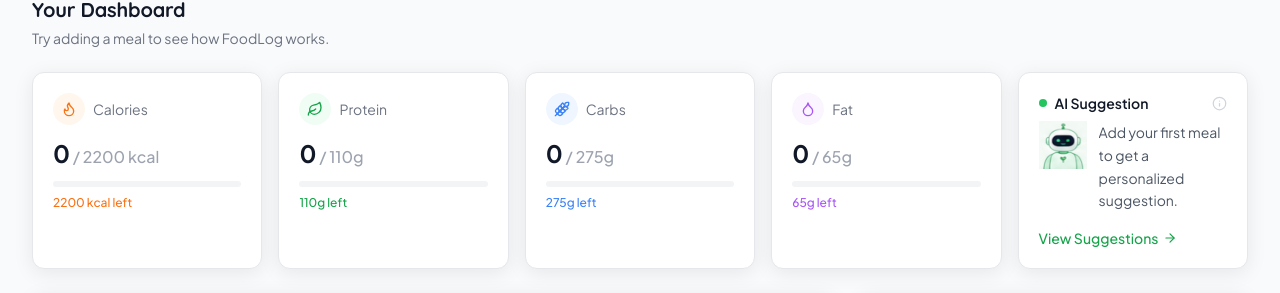
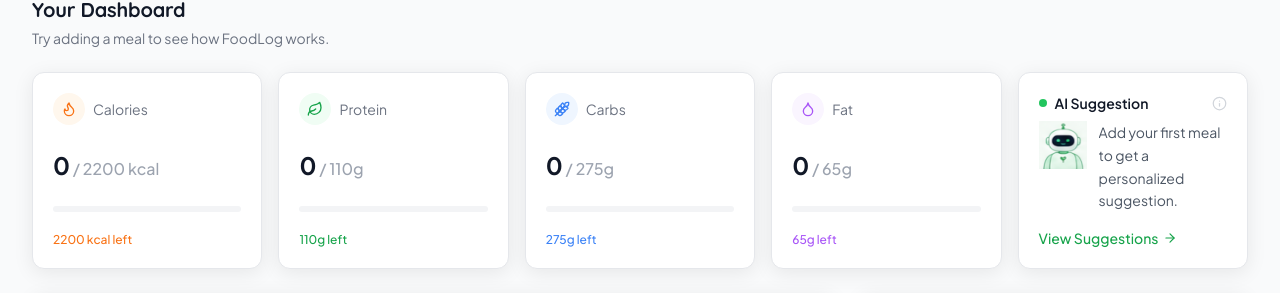
Before and after one commit to Anshu-1506/FoodLog, a React (Vite) app in the folder frontend/: page /demo in a window 1280 px wide. Shown: the part 154-447 px from the top of the page. Built offline with nearby package versions, Linux system fonts and the light colour scheme; no server answers.

Commit message:
Stabilize dashboard card row height

```diff
--- a/frontend/src/components/dashboard/AISuggestionCard.jsx
+++ b/frontend/src/components/dashboard/AISuggestionCard.jsx
@@ -5,7 +5,7 @@ const AISuggestionCard = ({
   suggestion
 }) => {
   const navigate = useNavigate();
-  return <div className="bg-white border border-gray-200 rounded-xl p-5 shadow-[0_4px_20px_rgba(0,0,0,0.08)] hover:shadow-[0_8px_28px_rgba(0,0,0,0.12)] transition-shadow">
+  return <div className="bg-white border border-gray-200 rounded-xl p-5 shadow-[0_4px_20px_rgba(0,0,0,0.08)] hover:shadow-[0_8px_28px_rgba(0,0,0,0.12)] transition-shadow h-full flex flex-col justify-between">
       <div className="flex items-center justify-between mb-2">
         <div className="flex items-center gap-2">
           <span className="w-2 h-2 bg-brand-500 rounded-full" />
--- a/frontend/src/components/dashboard/MacroCard.jsx
+++ b/frontend/src/components/dashboard/MacroCard.jsx
@@ -31,7 +31,7 @@ const MacroCard = ({
   const c = colorMap[color];
   const remaining = Math.max(goal - value, 0);
   const pct = Math.min(value / goal * 100, 100);
-  return <div className="bg-white border border-gray-100 rounded-xl p-5 shadow-[0_4px_20px_rgba(0,0,0,0.08)] hover:shadow-[0_8px_28px_rgba(0,0,0,0.12)] transition-shadow border-gray-200">
+  return <div className="bg-white border border-gray-200 rounded-xl p-5 shadow-[0_4px_20px_rgba(0,0,0,0.08)] hover:shadow-[0_8px_28px_rgba(0,0,0,0.12)] transition-shadow h-full flex flex-col justify-between">
       <div className="flex items-center gap-2 mb-3">
         <div className={`w-8 h-8 rounded-full flex items-center justify-center ${c.bg}`}>
           <Icon size={16} className={c.text} />
--- a/frontend/src/pages/Dashboard.jsx
+++ b/frontend/src/pages/Dashboard.jsx
@@ -109,7 +109,7 @@ const Dashboard = () => {
           </div>
         </div>
 
-        <div className="grid grid-cols-2 sm:grid-cols-3 md:grid-cols-5 gap-4 mb-6">
+       <div className="grid grid-cols-2 sm:grid-cols-3 md:grid-cols-5 gap-4 mb-6 md:auto-rows-fr">
           <MacroCard icon={Flame} label="Calories" value={totals.calories} goal={goals.calories} unit=" kcal" color="orange" />
           <MacroCard icon={Leaf} label="Protein" value={totals.protein} goal={goals.protein} unit="g" color="green" />
           <MacroCard icon={Wheat} label="Carbs" value={totals.carbs} goal={goals.carbs} unit="g" color="blue" />
```
